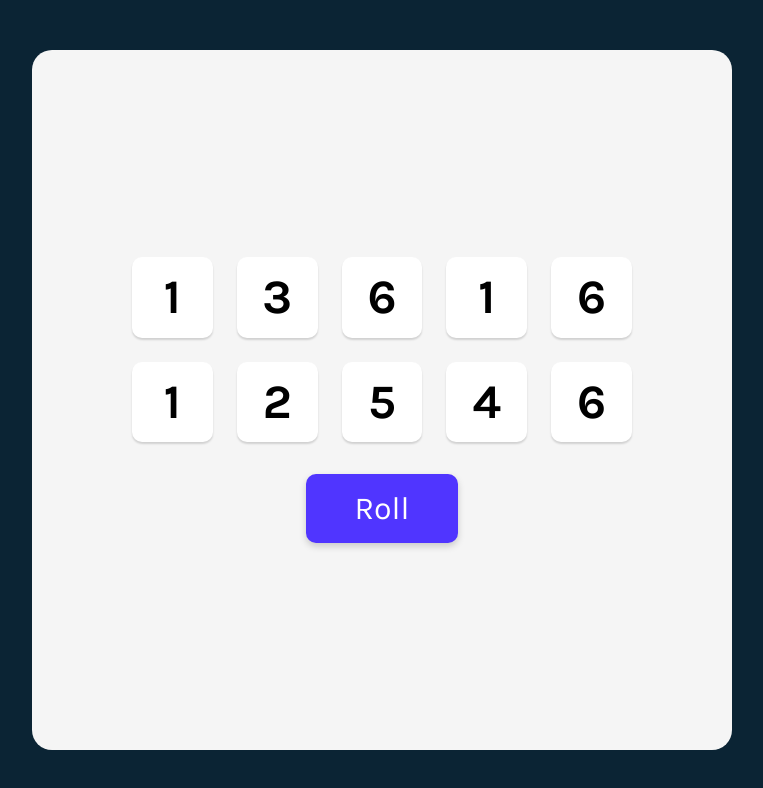
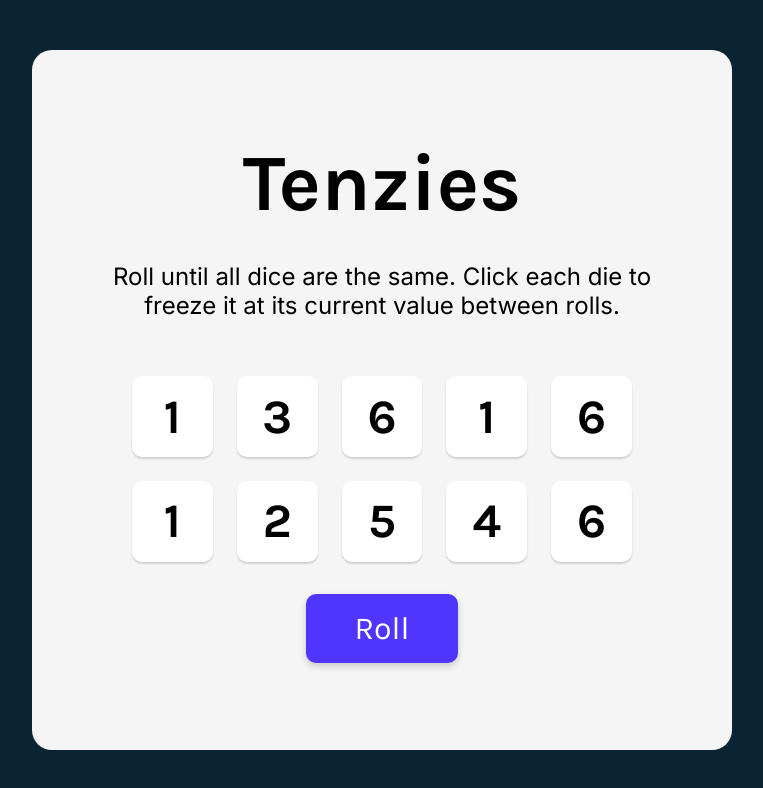
Before and after one commit to SanJammin/tenzies, a React (Vite) app: page / in a window 1280 px wide. Shown: the top 788 px of the page, without its empty margins (258-1021 px from the left). Built offline with nearby package versions, Linux system fonts and the light colour scheme.

Commit message:
Add instructions

```diff
--- a/src/App.css
+++ b/src/App.css
@@ -23,6 +23,20 @@
   gap: 2em;
   align-items: center;
   justify-content: center;
+}
+
+.title {
+  font-size: 5rem;
+  margin: 0;
+}
+
+.instructions {
+  font-family: 'Inter', sans-serif;
+  font-size: 1.5rem;
+  font-weight: 400;
+  margin-top: 0;
+  text-align: center;
+  padding: 0 2em;
 }
 
 .dice-holder {
--- a/src/App.jsx
+++ b/src/App.jsx
@@ -43,6 +43,8 @@
   return (
     <>
       <main>
+        <h1 className="title">Tenzies</h1>
+        <p className="instructions">Roll until all dice are the same. Click each die to freeze it at its current value between rolls.</p>
         <div className="dice-holder">
           {diceElements}
         </div>
```
